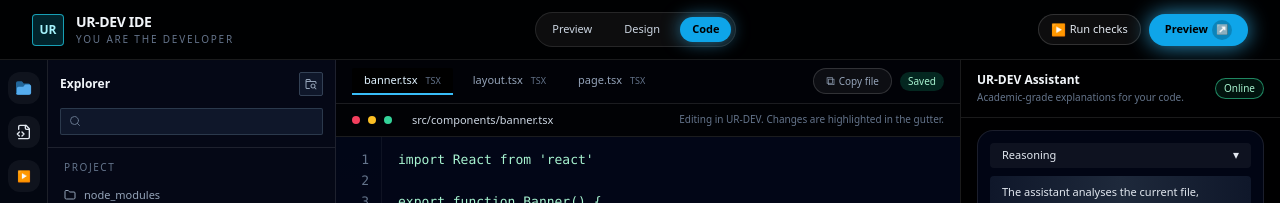
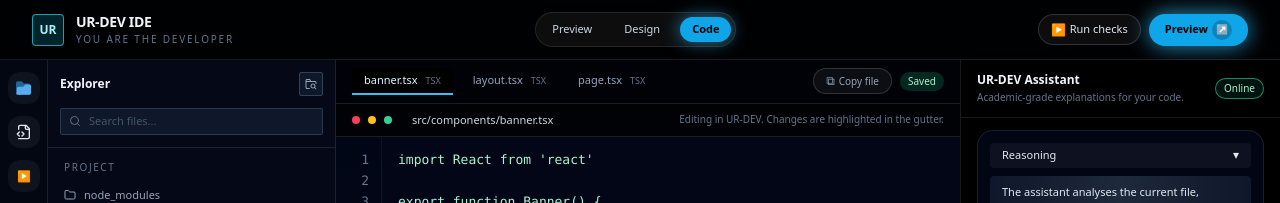
Before and after one commit to Mekboy88/strict-implementation, a React (Vite) app: page /editor in a window 1280 px wide. Shown: the top 203 px of the page. Built offline with nearby package versions, Linux system fonts and the light colour scheme; the HTML template or start-up script is replaced by a standard one.

Commit message:
Reverted to commit 31a61616631dd8a1e16d5fb9bb8006c32708c7f4

```diff
--- a/src/pages/Index.tsx
+++ b/src/pages/Index.tsx
@@ -291,6 +291,7 @@ function UrDevEditorPage() {
               <Search className="h-3 w-3 text-slate-500" />
               <input
                 className="flex-1 bg-transparent outline-none placeholder:text-slate-600"
+                placeholder="Search files..."
               />
             </div>
           </div>
```
